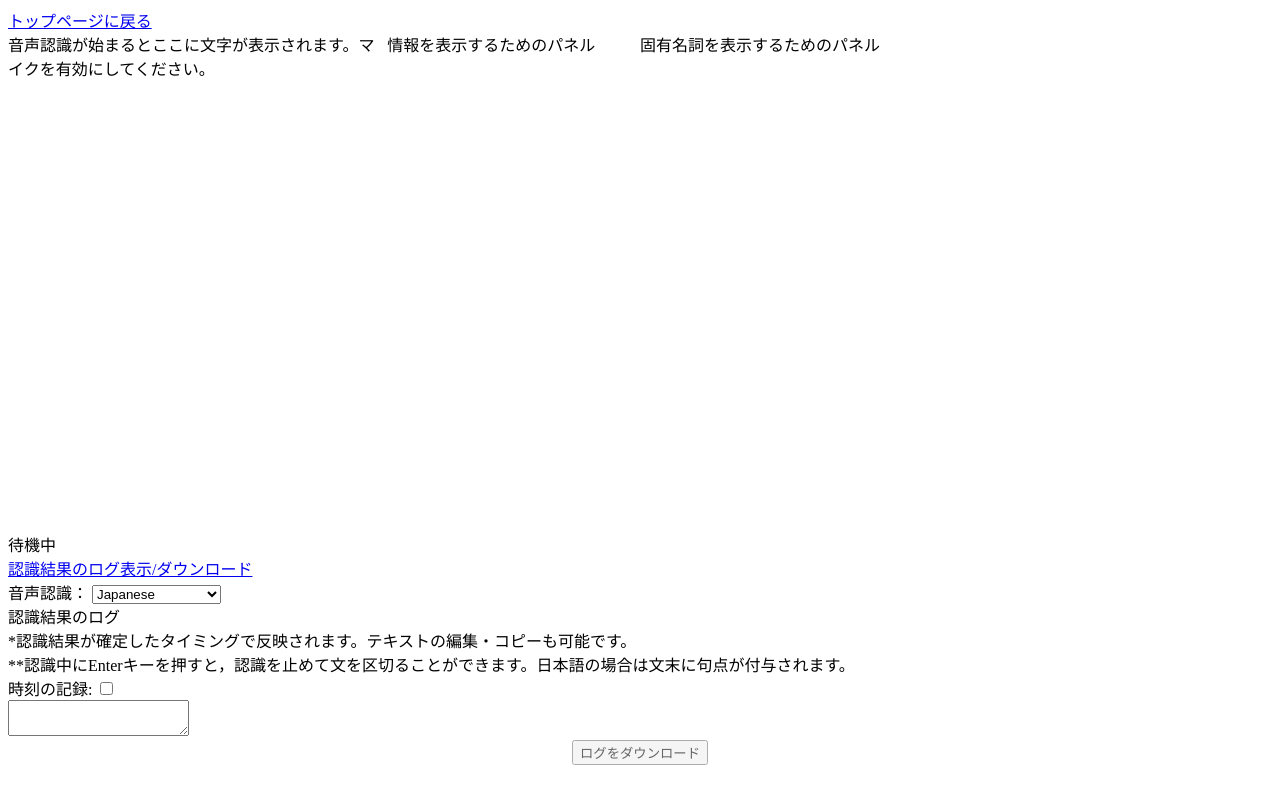
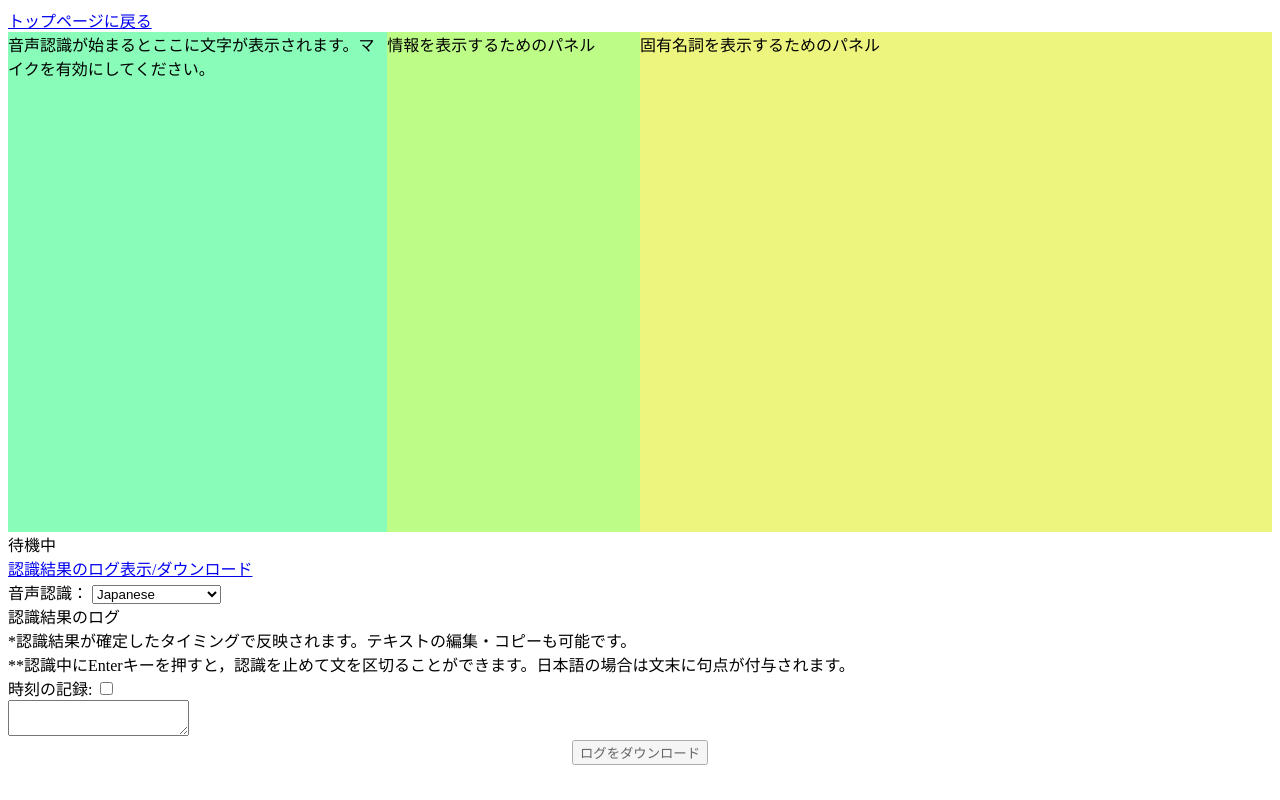
Before and after one commit to heibei2020/heibei2020.github.io, a website: page ttsAndSupplement/index.html in a window 1280 px wide. Drawn offline with Linux system fonts and the light colour scheme; no server answers.

Commit message:
set background color of supplment

```diff
--- a/ttsAndSupplement/style.css
+++ b/ttsAndSupplement/style.css
@@ -1,8 +1,11 @@
 #firstpanel {
-    background-color: white;
+    background-color:#88FCB8;
   }
   #secondpanel {
-    background-color: white;
+    background-color: #BEFC88;
+  }
+  #thirdpanel {
+    background-color:#EEF57F;
   }
 
   @media (min-width: 600px) {
```
